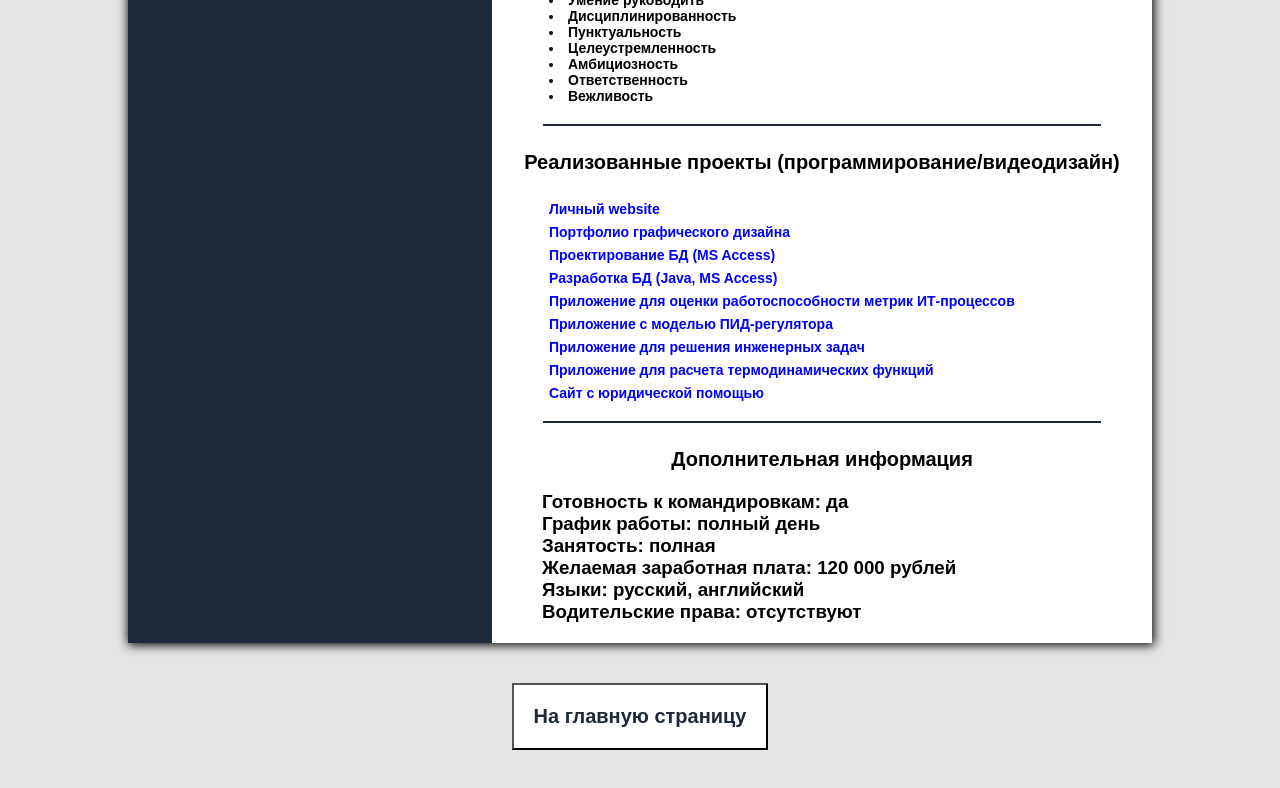
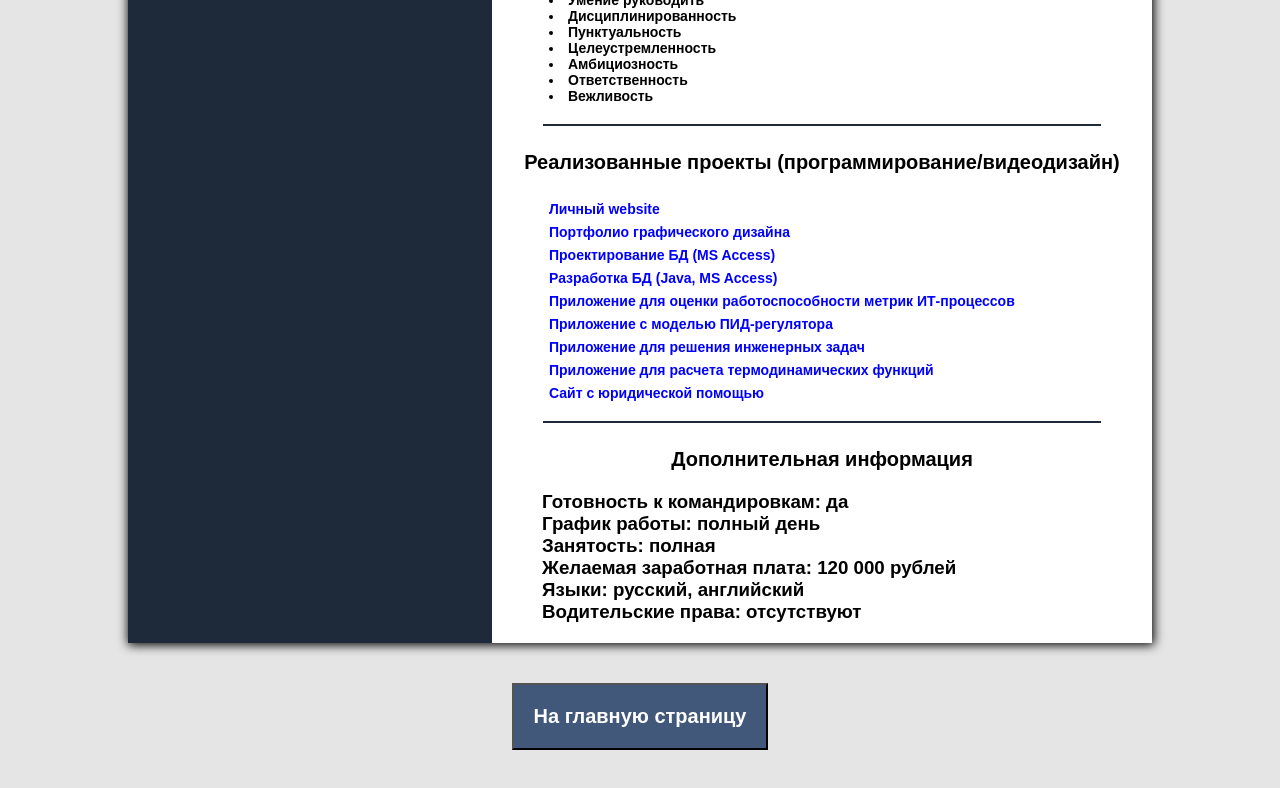
Before and after one commit to FallGen/fallgen, a plain HTML site: page resume/resume.html in a window 1280 px wide. In both pictures the pointer is over the button "На главную страницу". Shown: the part 1022-1810 px from the top of the page. Drawn offline with Linux system fonts and the light colour scheme.

Commit message:
Add files via upload

```diff
--- a/blocks/resume_block.css
+++ b/blocks/resume_block.css
@@ -9,7 +9,6 @@
 	background: #1E2939;
 	max-width: 324px;
 	padding: 20px;
-	/* position: relative; */
 }
 
 .right_block {
@@ -84,8 +83,6 @@
 
 .god {
 	display: block;
-	/* align-items: center; */
-	/* max-width: 100px; */
 }
 
 .info {
@@ -124,11 +121,8 @@
 }
 
 .btn:hover {
-	background: white;
-}
-
-.btn h3:hover {
-	color: #1E2939;
+	background: #41587a;
+	cursor:pointer;
 }
 
 .btn h3 {
```
Also changed, not shown: resume/resume.html (+0 -37 lines).
